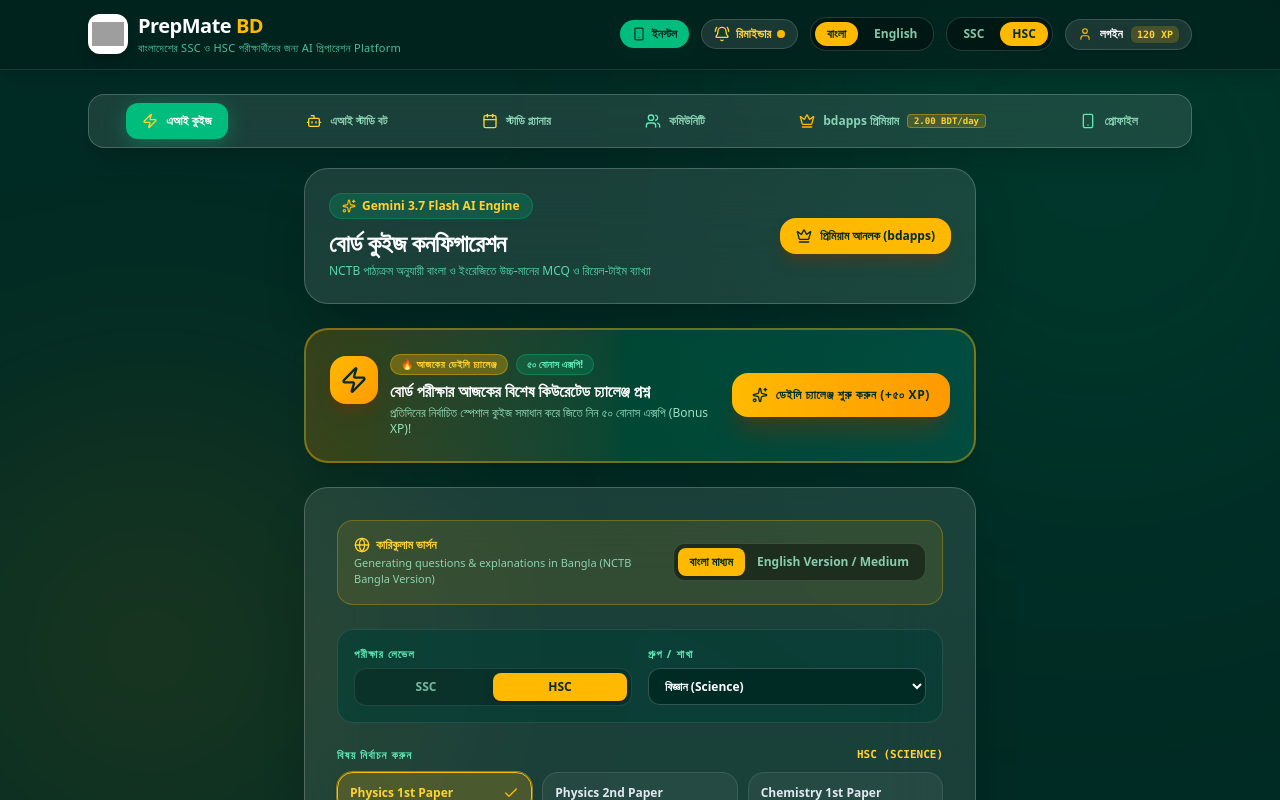
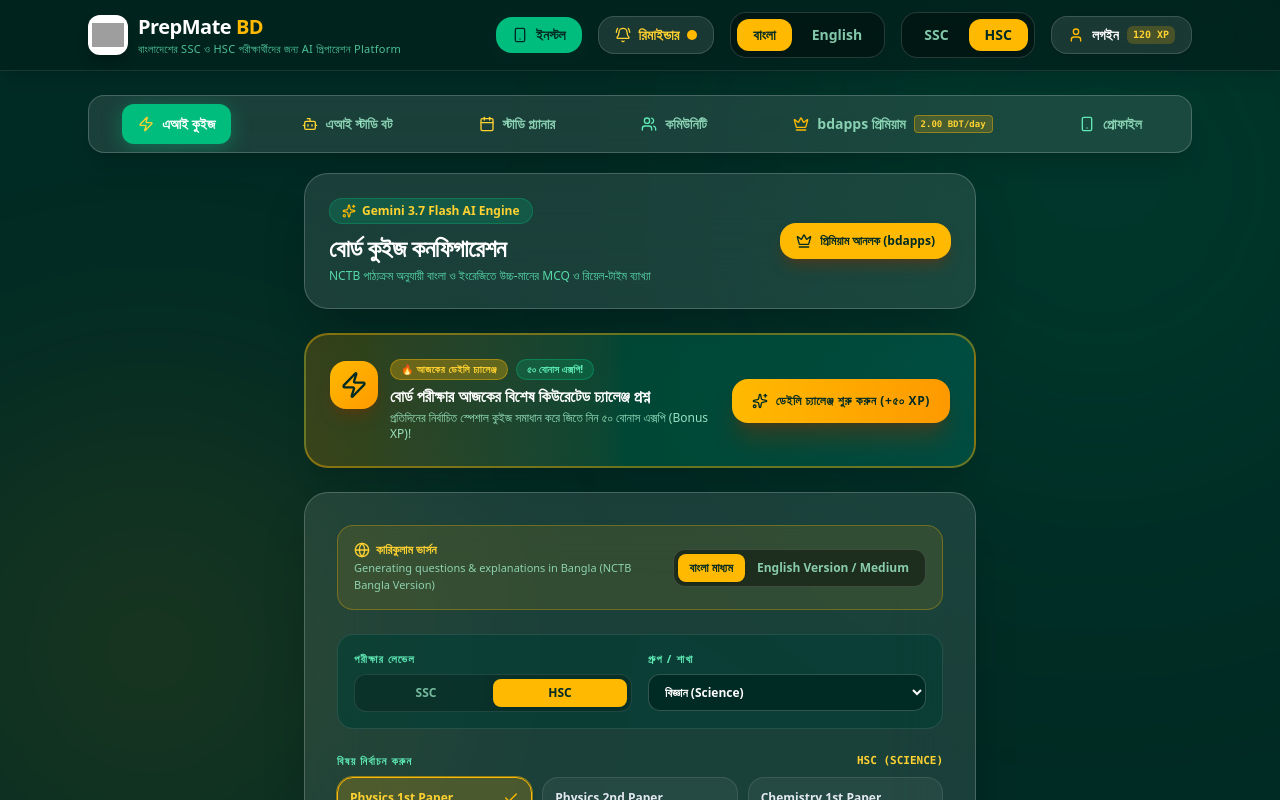
Before and after one commit to your-hossain-bhai/PrepMate-BD, a React (Vite) app: page / in a window 1280 px wide. Shown: the top 800 px of the page. Built offline with nearby package versions, Linux system fonts and the light colour scheme; no server answers; grey boxes are pictures that could not be loaded.

Commit message:
style: update app control buttons styling
Increase padding, font sizes, and spacing for better visual consistency and touch accessibility in the header controls.

```diff
--- a/src/App.tsx
+++ b/src/App.tsx
@@ -474,14 +474,14 @@ function MainApp() {
           </div>
 
             {/* Controls: Language Switcher, Install, Reminder & Academic Level Toggle */}
-          <div className="flex items-center gap-2.5 sm:gap-3 flex-wrap justify-start sm:justify-end w-full sm:w-auto">
+          <div className="flex items-center gap-3 sm:gap-4 flex-wrap justify-start sm:justify-end w-full sm:w-auto mb-3 sm:mb-0">
             {/* Install on Mobile App Button */}
             <button
               onClick={() => setIsInstallModalOpen(true)}
               title={lang === 'en' ? 'Install App on Phone' : 'মোবাইলে ইনস্টল করুন'}
-              className="bg-emerald-500 hover:bg-emerald-400 text-[#002b24] px-3 py-1.5 rounded-2xl transition-all flex items-center gap-1.5 text-xs font-extrabold shadow-md shadow-emerald-950/30 active:scale-95"
+              className="bg-emerald-500 hover:bg-emerald-400 text-[#002b24] px-4 py-2 rounded-2xl transition-all flex items-center gap-2 text-sm font-extrabold shadow-md shadow-emerald-950/30 active:scale-95"
             >
-              <Smartphone className="w-3.5 h-3.5" />
+              <Smartphone className="w-4 h-4" />
               <span>{lang === 'en' ? 'Install' : 'ইনস্টল'}</span>
             </button>
 
@@ -489,20 +489,20 @@ function MainApp() {
             <button
               onClick={() => setIsReminderModalOpen(true)}
               title={lang === 'en' ? 'Daily Study Reminders' : 'ডেইলি রিমাইন্ডার সেট করুন'}
-              className="bg-white/10 hover:bg-white/20 backdrop-blur-md px-3 py-1.5 rounded-2xl border border-white/15 transition-all flex items-center gap-1.5 text-xs font-bold text-amber-300 shadow-sm relative active:scale-95"
+              className="bg-white/10 hover:bg-white/20 backdrop-blur-md px-4 py-2 rounded-2xl border border-white/15 transition-all flex items-center gap-2 text-sm font-bold text-amber-300 shadow-sm relative active:scale-95"
             >
               <BellRing className="w-4 h-4 text-amber-300" />
               <span>
                 {lang === 'en' ? 'Reminder' : 'রিমাইন্ডার'}
               </span>
-              <span className="w-2 h-2 bg-amber-400 rounded-full" />
+              <span className="w-2.5 h-2.5 bg-amber-400 rounded-full" />
             </button>
 
             {/* Language Switcher (Bengali vs English) */}
-            <div className="bg-black/30 backdrop-blur-md p-1 rounded-2xl flex text-xs font-bold border border-white/15 items-center gap-1">
+            <div className="bg-black/30 backdrop-blur-md p-1.5 rounded-2xl flex text-sm font-bold border border-white/15 items-center gap-1">
               <button
                 onClick={() => setLang('bn')}
-                className={`px-3 py-1 rounded-xl transition-all flex items-center gap-1 ${
+                className={`px-4 py-1.5 rounded-xl transition-all flex items-center gap-2 ${
                   lang === 'bn'
                     ? 'bg-amber-400 text-[#002b24] shadow-md font-extrabold'
                     : 'text-emerald-200/80 hover:text-white'
@@ -512,7 +512,7 @@ function MainApp() {
               </button>
               <button
                 onClick={() => setLang('en')}
-                className={`px-3 py-1 rounded-xl transition-all flex items-center gap-1 ${
+                className={`px-4 py-1.5 rounded-xl transition-all flex items-center gap-2 ${
                   lang === 'en'
                     ? 'bg-amber-400 text-[#002b24] shadow-md font-extrabold'
                     : 'text-emerald-200/80 hover:text-white'
@@ -523,10 +523,10 @@ function MainApp() {
             </div>
 
             {/* Academic Level Toggle */}
-            <div className="bg-black/30 backdrop-blur-md p-1 rounded-2xl flex text-xs font-bold border border-white/15 items-center gap-1">
+            <div className="bg-black/30 backdrop-blur-md p-1.5 rounded-2xl flex text-sm font-bold border border-white/15 items-center gap-1">
               <button
                 onClick={() => handleUpdateUser({ academicLevel: 'SSC' })}
-                className={`px-3 py-1 rounded-xl transition-all ${
+                className={`px-4 py-1.5 rounded-xl transition-all ${
                   user.academicLevel === 'SSC'
                     ? 'bg-amber-400 text-[#002b24] shadow-md font-extrabold'
                     : 'text-emerald-200/80 hover:text-white'
@@ -536,7 +536,7 @@ function MainApp() {
               </button>
               <button
                 onClick={() => handleUpdateUser({ academicLevel: 'HSC' })}
-                className={`px-3 py-1 rounded-xl transition-all ${
+                className={`px-4 py-1.5 rounded-xl transition-all ${
                   user.academicLevel === 'HSC'
                     ? 'bg-amber-400 text-[#002b24] shadow-md font-extrabold'
                     : 'text-emerald-200/80 hover:text-white'
@@ -549,17 +549,17 @@ function MainApp() {
             <button
               onClick={() => setIsAuthModalOpen(true)}
               title={lang === 'en' ? 'Student Account / Login' : 'শিক্ষার্থী অ্যাকাউন্ট / লগইন'}
-              className="bg-white/10 hover:bg-white/20 backdrop-blur-md px-3 py-1.5 rounded-2xl border border-white/15 transition-all flex items-center gap-2 text-xs font-bold shadow-sm active:scale-95 text-emerald-200 hover:text-white"
+              className="bg-white/10 hover:bg-white/20 backdrop-blur-md px-4 py-2 rounded-2xl border border-white/15 transition-all flex items-center gap-2 text-sm font-bold shadow-sm active:scale-95 text-emerald-200 hover:text-white"
             >
               {user.avatarUrl ? (
                 <img
                   src={user.avatarUrl}
                   alt={user.name}
-                  className="w-4 h-4 rounded-full object-cover shrink-0"
+                  className="w-5 h-5 rounded-full object-cover shrink-0"
                   referrerPolicy="no-referrer"
                 />
               ) : (
-                <User className="w-3.5 h-3.5 text-amber-400" />
+                <User className="w-4 h-4 text-amber-400" />
               )}
               <span className="max-w-[90px] sm:max-w-[120px] truncate text-white">
                 {user.authProvider && user.authProvider !== 'guest'
@@ -665,68 +665,70 @@ function MainApp() {
               setActiveTab('quiz');
               setQuizStep('config');
             }}
-            className={`flex items-center gap-2 px-4 py-2.5 rounded-xl text-xs font-bold transition-all shrink-0 ${
+            className={`flex flex-col sm:flex-row items-center justify-center gap-1.5 sm:gap-2 px-3 sm:px-4 py-2 sm:py-2.5 rounded-xl text-[10px] sm:text-sm font-bold transition-all shrink-0 ${
               activeTab === 'quiz'
                 ? 'bg-emerald-500 text-white shadow-[0_4px_20px_rgba(16,185,129,0.4)] active-tab'
                 : 'text-emerald-200/80 hover:bg-white/10 hover:text-white'
             }`}
           >
-            <Zap className="w-4 h-4 text-amber-300" />
+            <Zap className="w-5 h-5 sm:w-4 sm:h-4 text-amber-300" />
             <span>{t('aiQuizTab')}</span>
           </button>
 
           <button
             onClick={() => setActiveTab('bot')}
-            className={`flex items-center gap-2 px-3.5 sm:px-4 py-2.5 rounded-xl text-xs font-bold transition-all shrink-0 ${
+            className={`flex flex-col sm:flex-row items-center justify-center gap-1.5 sm:gap-2 px-3 sm:px-4 py-2 sm:py-2.5 rounded-xl text-[10px] sm:text-sm font-bold transition-all shrink-0 ${
               activeTab === 'bot'
                 ? 'bg-amber-400 text-[#002b24] font-extrabold shadow-lg shadow-amber-900/40 active-tab'
                 : 'text-emerald-200/80 hover:bg-white/10 hover:text-white'
             }`}
           >
-            <Bot className="w-4 h-4 text-amber-300" />
+            <Bot className="w-5 h-5 sm:w-4 sm:h-4 text-amber-300" />
             <span>{t('studyBotTab')}</span>
           </button>
 
           <button
             onClick={() => setActiveTab('planner')}
-            className={`flex items-center gap-2 px-3.5 sm:px-4 py-2.5 rounded-xl text-xs font-bold transition-all shrink-0 ${
+            className={`flex flex-col sm:flex-row items-center justify-center gap-1.5 sm:gap-2 px-3 sm:px-4 py-2 sm:py-2.5 rounded-xl text-[10px] sm:text-sm font-bold transition-all shrink-0 ${
               activeTab === 'planner'
                 ? 'bg-emerald-500 text-white shadow-[0_4px_20px_rgba(16,185,129,0.4)] active-tab'
                 : 'text-emerald-200/80 hover:bg-white/10 hover:text-white'
             }`}
           >
-            <Calendar className="w-4 h-4 text-amber-300" />
+            <Calendar className="w-5 h-5 sm:w-4 sm:h-4 text-amber-300" />
             <span>{t('plannerTab')}</span>
           </button>
 
           <button
             onClick={() => setActiveTab('community')}
-            className={`flex items-center gap-2 px-3.5 sm:px-4 py-2.5 rounded-xl text-xs font-bold transition-all shrink-0 ${
+            className={`flex flex-col sm:flex-row items-center justify-center gap-1.5 sm:gap-2 px-3 sm:px-4 py-2 sm:py-2.5 rounded-xl text-[10px] sm:text-sm font-bold transition-all shrink-0 ${
               activeTab === 'community'
                 ? 'bg-emerald-500 text-white shadow-[0_4px_20px_rgba(16,185,129,0.4)] active-tab'
                 : 'text-emerald-200/80 hover:bg-white/10 hover:text-white'
             }`}
           >
-            <Users className="w-4 h-4 text-emerald-300" />
+            <Users className="w-5 h-5 sm:w-4 sm:h-4 text-emerald-300" />
             <span>{t('communityTab')}</span>
           </button>
 
           <button
             onClick={() => setActiveTab('subscription')}
-            className={`flex items-center gap-2 px-3.5 sm:px-4 py-2.5 rounded-xl text-xs font-bold transition-all shrink-0 ${
+            className={`flex flex-col sm:flex-row items-center justify-center gap-1.5 sm:gap-2 px-3 sm:px-4 py-2 sm:py-2.5 rounded-xl text-[10px] sm:text-sm font-bold transition-all shrink-0 ${
               activeTab === 'subscription'
                 ? 'bg-amber-400 text-[#002b24] font-extrabold shadow-lg shadow-amber-900/40 active-tab'
                 : 'text-emerald-200/80 hover:bg-white/10 hover:text-white'
             }`}
           >
-            <Crown className="w-4 h-4 text-amber-400" />
-            <span>{t('premiumTab')}</span>
+            <div className="flex flex-col sm:flex-row items-center gap-1.5 sm:gap-2">
+              <Crown className="w-5 h-5 sm:w-4 sm:h-4 text-amber-400" />
+              <span>{t('premiumTab')}</span>
+            </div>
             {user.isPremium ? (
-              <span className="bg-emerald-500 text-[#002b24] text-[9px] px-1.5 py-0.2 rounded font-bold font-mono">
+              <span className="bg-emerald-500 text-[#002b24] text-[8px] sm:text-[9px] px-1.5 py-0.5 rounded font-bold font-mono">
                 ACTIVE
               </span>
             ) : (
-              <span className="bg-amber-400/20 border border-amber-400/40 text-amber-300 text-[9px] px-1.5 py-0.2 rounded font-mono">
+              <span className="bg-amber-400/20 border border-amber-400/40 text-amber-300 text-[8px] sm:text-[9px] px-1.5 py-0.5 rounded font-mono mt-1 sm:mt-0">
                 2.00 BDT/day
               </span>
             )}
@@ -734,13 +736,13 @@ function MainApp() {
 
           <button
             onClick={() => setActiveTab('profile')}
-            className={`flex items-center gap-2 px-3.5 sm:px-4 py-2.5 rounded-xl text-xs font-bold transition-all shrink-0 ${
+            className={`flex flex-col sm:flex-row items-center justify-center gap-1.5 sm:gap-2 px-3 sm:px-4 py-2 sm:py-2.5 rounded-xl text-[10px] sm:text-sm font-bold transition-all shrink-0 ${
               activeTab === 'profile'
                 ? 'bg-emerald-500 text-white shadow-[0_4px_20px_rgba(16,185,129,0.4)] active-tab'
                 : 'text-emerald-200/80 hover:bg-white/10 hover:text-white'
             }`}
           >
-            <Smartphone className="w-4 h-4 text-emerald-300" />
+            <Smartphone className="w-5 h-5 sm:w-4 sm:h-4 text-emerald-300" />
             <span>{t('profileTab')}</span>
           </button>
         </div>
```
